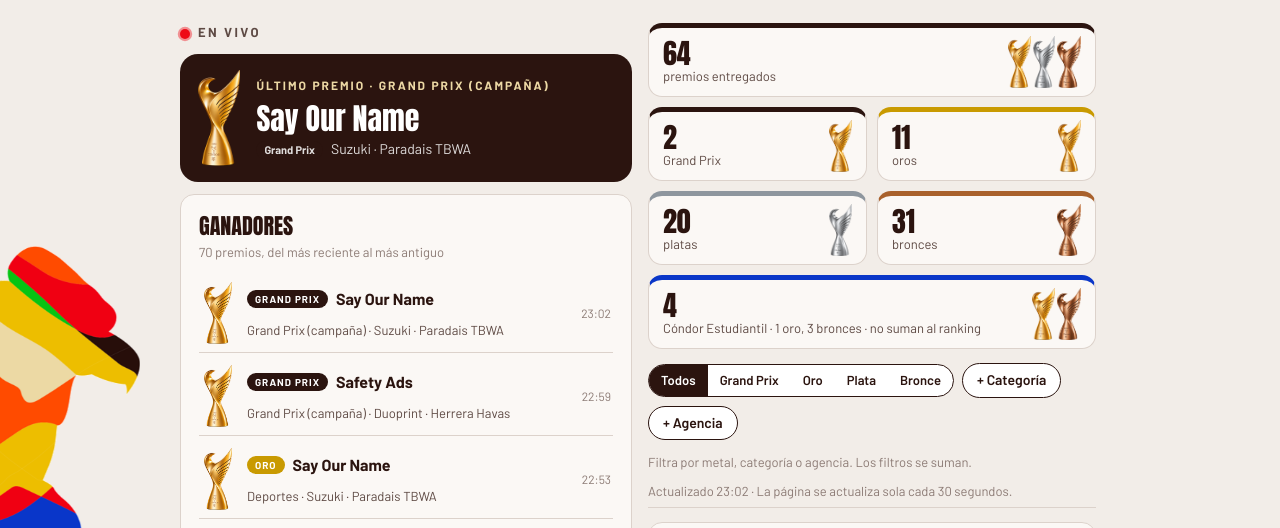
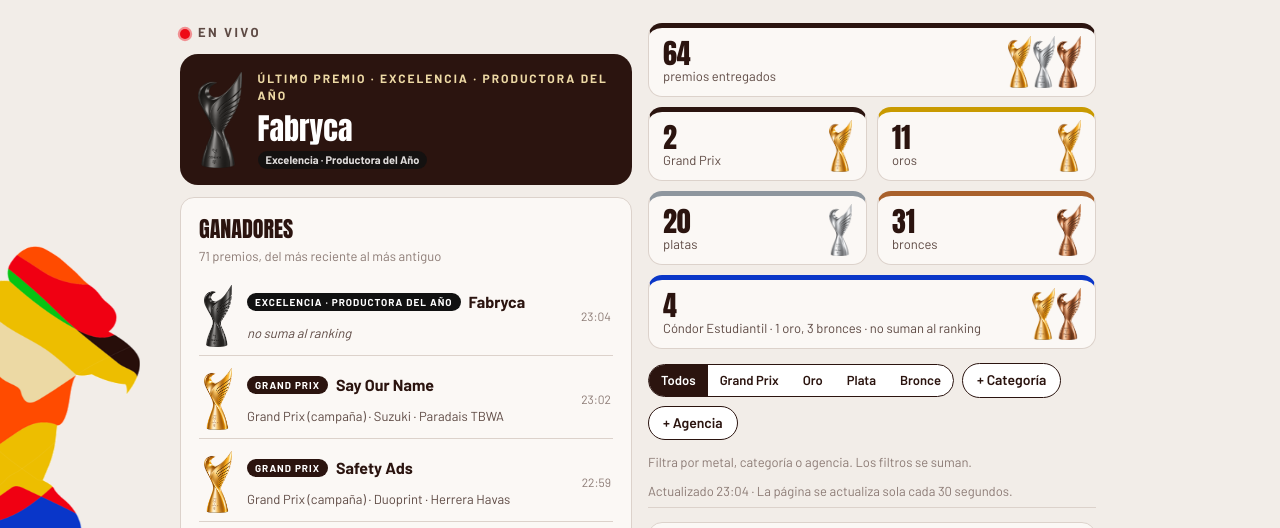
Before and after one commit to zerebrain002/condor-2026, a plain HTML site: page index.html in a window 1280 px wide. Shown: the part 202-730 px from the top of the page. Drawn offline with Linux system fonts and the light colour scheme.

Commit message:
Premios a la Excelencia (cóndor negro): Productora del Año
Co-Authored-By: Claude Opus 5.5 <noreply@anthropic.com>
Claude-Session: https://claude.ai/code/session_01CaxRvEFXFLm2EdTmqFFGWg

```diff
--- a/data/resultados.json
+++ b/data/resultados.json
@@ -500,7 +500,14 @@
    "agency": "Paradais TBWA",
    "adv": "Suzuki",
    "cmp": "Say Our Name"
+  },
+  {
+   "n": 71,
+   "hora": "23:04",
+   "especial": "Excelencia · Productora del Año",
+   "title": "Fabryca",
+   "autor": ""
   }
  ],
- "actualizado": "23:02"
+ "actualizado": "23:04"
 }
--- a/index.html
+++ b/index.html
@@ -503,8 +503,8 @@ const SL=RAW.map((r,i)=>{const ag=A[r[1]];return{id:i,cat:CATS[r[0]][0],agency:a
 let RES=[],ESP=[],RESMETA={},seenN=new Set(),firstLoad=true;
 const MRANK={GP:4,O:3,P:2,B:1};
 const MPTS={GP:15,O:10,P:5,B:3};
-const ESPTR=p=>/trayectoria/i.test(p.especial)?'img/trofeo_R.png':(p.metal&&TROFEO[p.metal]);
-const ESPCOL=e=>/trayectoria/i.test(e)?'var(--red)':'var(--blue)';
+const ESPTR=p=>/trayectoria/i.test(p.especial)?'img/trofeo_R.png':/del a[ñn]o|excelencia/i.test(p.especial)?'img/trofeo_N.png':(p.metal&&TROFEO[p.metal]);
+const ESPCOL=e=>/trayectoria/i.test(e)?'var(--red)':/del a[ñn]o|excelencia/i.test(e)?'#111':'var(--blue)';
 // Horarios de la gala (hora de Ecuador). ?simular=2026-11-25T18:00 permite probar otros momentos
 const OPEN=new Date('2026-11-25T00:00:00-05:00'),START=new Date('2026-11-25T19:30:00-05:00');
 const SIM=(()=>{try{const v=new URLSearchParams(location.search).get('simular');return v?new Date(v+(v.length<=16?':00':'')+'-05:00').getTime()-Date.now():0}catch(e){return 0}})();
```
Also changed, not shown: img/trofeo_N.png (added).
